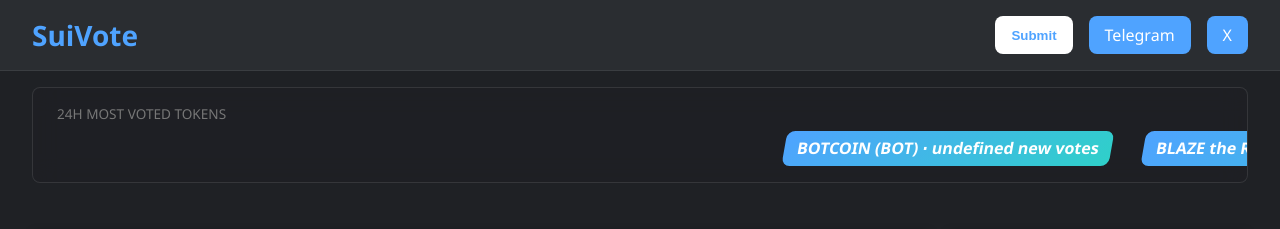
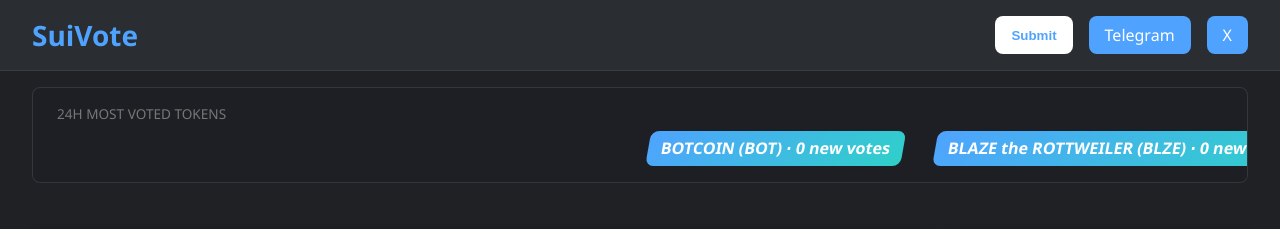
Before and after one commit to AquaGladiators/suivote, a website: page index.html in a window 1280 px wide. Shown: the top 229 px of the page. Drawn offline with Linux system fonts and the light colour scheme.

Commit message:
Initial index

```diff
--- a/index.html
+++ b/index.html
@@ -218,17 +218,28 @@
     }
 
     function renderTrending() {
-      const list = approved.slice().sort((a,b)=>b.votes24h-a.votes24h).slice(0,10),
-            cont = document.getElementById('trendingList');
+  // sort by 24h votes, highest first, take top 10
+  const list = approved
+    .slice()
+    .sort((a, b) => (b.votes24h || 0) - (a.votes24h || 0))
+    .slice(0, 10);
+
+  const cont = document.getElementById('trendingList');
   cont.innerHTML = '';
+
   list.forEach(t => {
     const span = document.createElement('span');
     span.className = 'trending-item';
-        span.textContent = `${t.name} (${t.symbol}) ⋅ ${t.votes24h} new votes`;
+
+    // default to zero if undefined
+    const newVotes = t.votes24h != null ? t.votes24h : 0;
+
+    span.textContent = `${t.name} (${t.symbol}) ⋅ ${newVotes} new votes`;
     span.onclick = () => showDetails(t);
     cont.appendChild(span);
   });
 }
+
 
     function vote(sym) {
       if (voted.includes(sym)) return;
```
Lines whose indentation alone changed are shown as unchanged.
